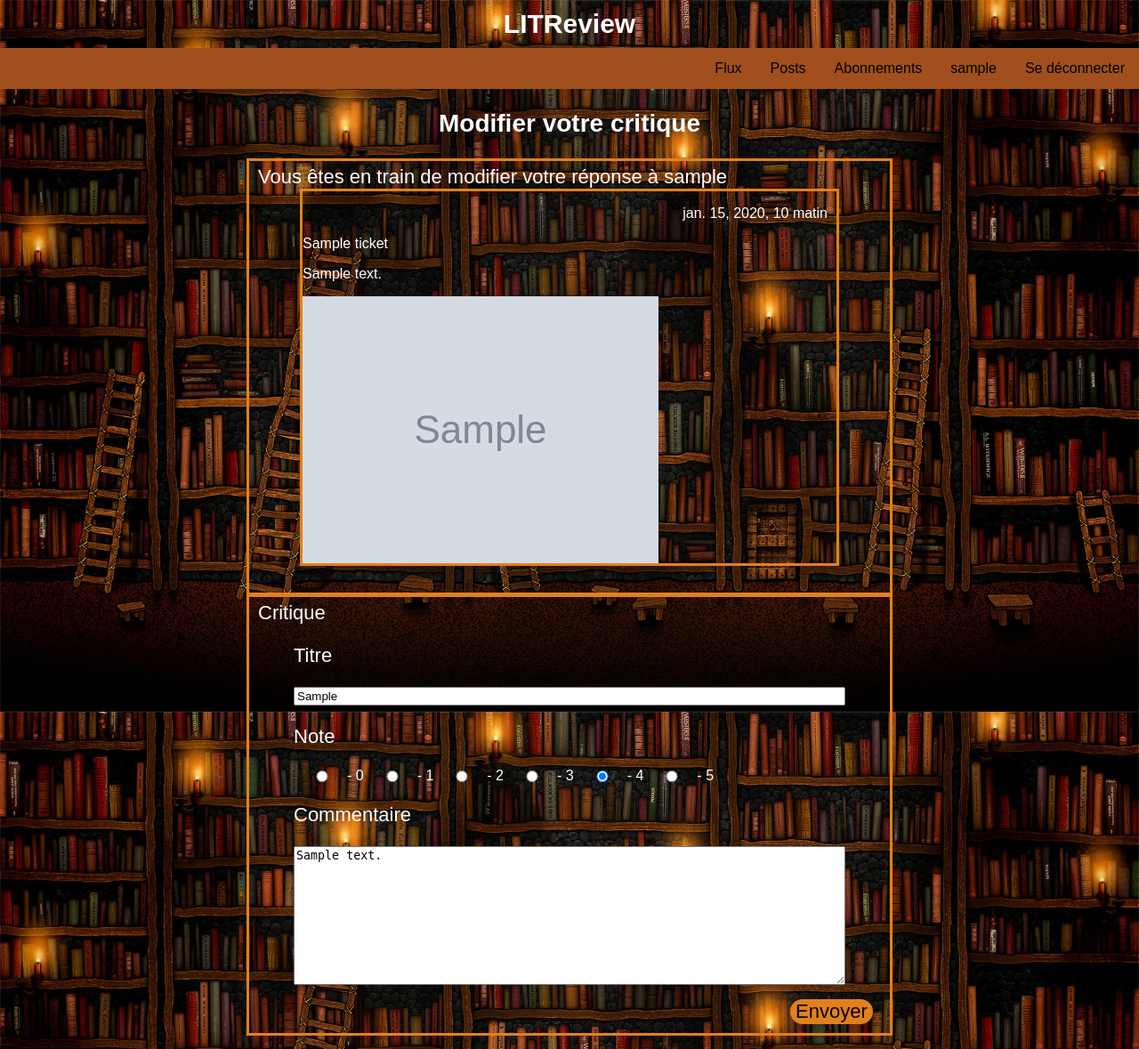
After one commit to Neurodium/P9-LITReview, a Django app: page /edit_review/1 in a window 1280 px wide. The commit adds this page. Shown: the whole page at 89% size. Run offline with Django 3.2, Linux system fonts and the light colour scheme; a user stored in the database is signed in; tables that the repository leaves empty hold one stand-in row (values such as "Sample post"); grey boxes marked "Sample" are stand-in pictures.

Commit message:
views edit and delete

```diff
--- a/litreview/litreview/urls.py
+++ b/litreview/litreview/urls.py
@@ -41,6 +41,10 @@ urlpatterns = [
     path('review/', reviews.views.ReviewView.as_view(), name='review'),
     path('review/<int:ticket_id>', reviews.views.ReviewTicketView.as_view(), name='review_ticket'),
     path('abonnements/', reviews.views.SubscribeView.as_view(), name='abonnements'),
+    path('edit_ticket/<int:ticket_id>', reviews.views.edit_ticket, name='edit_ticket'),
+    path('delete_ticket/<int:ticket_id>', reviews.views.delete_ticket, name='delete_ticket'),
+    path('edit_review/<int:ticket_id>', reviews.views.edit_review, name='edit_review'),
+    path('delete_review/<int:ticket_id>', reviews.views.delete_review, name='delete_review'),
 ]
 if settings.DEBUG:
     urlpatterns += static(
--- a/litreview/reviews/forms.py
+++ b/litreview/reviews/forms.py
@@ -1,16 +1,19 @@
 from django import forms
 from .models import Ticket, Review
-from django.utils.safestring import mark_safe
 
 class SubscribeForm(forms.Form):
     username = forms.CharField(max_length=63, label='Nom d’utilisateur')
 
 
 class TicketForm(forms.ModelForm):
+
     class Meta:
         model = Ticket
         fields = ['title', 'description', 'image']
 
+
+class DeleteTicketForm(forms.Form):
+    delete_ticket = forms.BooleanField(widget=forms.HiddenInput, initial=True)
 
 REVIEW_RATINGS =(
     ("0", "- 0"),
@@ -23,6 +26,7 @@ REVIEW_RATINGS =(
 
 class ReviewForm(forms.ModelForm):
     rating = forms.ChoiceField(choices=REVIEW_RATINGS, widget=forms.RadioSelect)
+
     class Meta:
         model = Review
         fields = ['headline', 'rating', 'body']
--- a/litreview/reviews/models.py
+++ b/litreview/reviews/models.py
@@ -1,7 +1,6 @@
 from django.db import models
 from authentication.models import User
 from django.core.validators import MaxValueValidator, MinValueValidator
-from PIL import Image
 
 # Create your models here.
 class Ticket(models.Model):
@@ -14,15 +13,6 @@ class Ticket(models.Model):
 
     def __str__(self):
         return str(self.title)
-
-    def resize_image(self):
-        image = Image.open(self.image)
-        image.thumbnail(self.IMAGE_MAX_SIZE)
-        image.save(self.image.path)
-
-    def save(self, *args, **kwargs):
-        super().save(*args, **kwargs)
-        self.resize_image()
 
 
 class Review(models.Model):
--- a/litreview/reviews/static/reviews/style_reviews.css
+++ b/litreview/reviews/static/reviews/style_reviews.css
@@ -141,13 +141,12 @@ div.follower_user_name {
 }
 
 .img_ticket {
-    height: 350px;
-    width: 250px;
+    height: 300px;
 }
 
 .img {
-   width: 100%;
-   height: auto;
+   width: auto;
+   height: 100%;
 }
 
 ul#id_rating {
--- /dev/null
+++ b/litreview/reviews/templates/reviews/edit_review.html
@@ -0,0 +1,37 @@
+{% extends 'base.html' %}
+{% load static %}
+{% block extrahead %}
+<link rel="stylesheet" href="{% static 'reviews/style_reviews.css' %}">
+{% endblock %}
+{% block content %}
+    <h2>Modifier votre critique</h2>
+            <form method="post">
+                {% csrf_token %}
+                <div class="creation_block">
+                    <div class="head_block">Vous êtes en train de modifier votre réponse à {{ ticket.user }}</div>
+                    <div class="feed ticket_reviewed">
+                        <p class="time">{{ ticket.time_created }}</p>
+                        <p>{{ ticket.title }}</p>
+                        <p>{{ ticket.description }}</p>
+                        {% if ticket.image != '' %}
+                        <div class="img_ticket">
+                            <img src="../images/{{ ticket.image }}" class="img"></img>
+                        </div>
+                        {% endif %}
+                    </div>
+                </div>
+                <div class="creation_block">
+                    <div class="head_block">Critique</div>
+                        <p class="titre">Titre</p>
+                        <p class="ticket">{{ edit_form.headline }}</p>
+                        <p class="titre">Note</p>
+                        <p>{{ edit_form.rating }}</p><br>
+                        <p class="titre">Commentaire</p>
+                        <p class="ticket">{{ edit_form.body }}</p>
+                        <input name="edit_review" type="hidden">
+                        <button type="submit" class="submit_button ticket_button">Envoyer</button>
+                    </div>
+                <p>{{ message }}</p>
+                 </div>
+            </form>
+{% endblock content %}
--- a/litreview/reviews/templates/reviews/home.html
+++ b/litreview/reviews/templates/reviews/home.html
@@ -22,11 +22,11 @@
             <p>{{ ticket.description }}</p>
             {% if ticket.image != '' %}
             <div class="img_ticket">
-                <img src="../images/{{ ticket.image }}" class="img"</img>
+                <img src="../images/{{ ticket.image }}" class="img"></img>
             </div>
             {% endif %}
             {% if review == 'No' %}
-                    <a href="{% url 'review_ticket' ticket_id=ticket.id %}" class="button review">Demander une critique</a>
+                    <a href="{% url 'review_ticket' ticket_id=ticket.id %}" class="button review">Créer une critique</a>
             {% endif %}
         {% else %}
             {% if ticket.user == request.user %}
@@ -54,7 +54,7 @@
                     <p>{{ ticket.ticket.description }}</p>
                     {% if ticket.ticket.image != '' %}
                     <div class="img_ticket">
-                        <img src="../images/{{ ticket.ticket.image }}" class="img"</img>
+                        <img src="../images/{{ ticket.ticket.image }}" class="img"></img>
                     </div>
                     {% endif %}
                 </div>
--- a/litreview/reviews/templates/reviews/posts.html
+++ b/litreview/reviews/templates/reviews/posts.html
@@ -20,6 +20,7 @@
                 <img src="../images/{{ ticket.image }}" class="img"</img>
             </div>
             {% endif %}
+            <a href="{% url 'edit_ticket' ticket_id=ticket.id %}" class="button review">Modifier</a><a href="{% url 'delete_ticket' ticket_id=ticket.id %}" class="button review">Supprimer</a>
             {% else %}
             <p>Vous avez publié une critique</p>
             <p class="time">{{ ticket.time_created }}</p>
@@ -46,6 +47,7 @@
                 </div>
                 {% endif %}
                 </div>
+                <a href="{% url 'edit_review' ticket_id=ticket.ticket.id %}" class="button review">Modifier</a><a href="{% url 'delete_review' ticket_id=ticket.ticket.id %}" class="button review">Supprimer</a>
             {% endif %}
         </div>
         {% endfor %}
--- a/litreview/reviews/templates/reviews/review.html
+++ b/litreview/reviews/templates/reviews/review.html
@@ -34,7 +34,7 @@
             <form method="post">
                 {% csrf_token %}
                 <div class="creation_block">
-                    <div class="head_block">Vous êtes en train de poster une réponse à</div>
+                    <div class="head_block">Vous êtes en train de poster une réponse à {{ ticket.user }} </div>
                     <div class="feed ticket_reviewed">
                         <p class="time">{{ ticket.time_created }}</p>
                         <p>{{ ticket.title }}</p>
--- a/litreview/reviews/views.py
+++ b/litreview/reviews/views.py
@@ -1,6 +1,6 @@
 from django.contrib.auth.decorators import login_required
 from django.contrib.auth.mixins import LoginRequiredMixin
-from django.shortcuts import render
+from django.shortcuts import render, get_object_or_404, redirect
 from django.views.generic import View
 from .models import UserFollows, Ticket, Review
 from authentication.models import User
@@ -44,10 +44,69 @@ def posts(request):
     all_tickets = sorted(chain(user_tickets, user_reviews),
                          key=lambda instance: instance.time_created,
                          reverse=True)
-    message=''
-    return render(request, 'reviews/posts.html', context={'tickets': all_tickets,
-                                                         'message': message})
+    return render(request, 'reviews/posts.html', context={'tickets': all_tickets})
 
+
+@login_required
+def edit_ticket(request, ticket_id):
+    ticket = get_object_or_404(Ticket, id=ticket_id)
+    if request.user == ticket.user:
+        edit_form = forms.TicketForm(instance=ticket)
+        message = ''
+        if request.method == 'POST':
+            if 'edit_ticket' in request.POST:
+                edit_form = forms.TicketForm(request.POST, request.FILES, instance=ticket)
+                if edit_form.is_valid():
+                    modified_ticket = edit_form.save(commit=False)
+                    modified_ticket.user = request.user
+                    modified_ticket.save()
+                    return redirect('posts')
+        return render(request, 'reviews/edit_ticket.html', context={'edit_form': edit_form,
+                                                                    'ticket': ticket})
+    else:
+        return redirect('home')
+
+@login_required
+def delete_ticket(request, ticket_id):
+    ticket = get_object_or_404(Ticket, id=ticket_id)
+    if request.user == ticket.user:
+        ticket.delete()
+        return redirect('posts')
+    else:
+        return redirect('home')
+
+
+@login_required
+def edit_review(request, ticket_id):
+    ticket = get_object_or_404(Ticket, id=ticket_id)
+    review = get_object_or_404(Review, ticket=ticket)
+    if request.user == review.user:
+        edit_form = forms.ReviewForm(instance=review)
+        if request.method == 'POST':
+            if 'edit_review' in request.POST:
+                edit_form = forms.ReviewForm(request.POST, instance=review)
+                if edit_form.is_valid():
+                    modified_review = edit_form.save(commit=False)
+                    modified_review.user = request.user
+                    modified_review.ticket = ticket
+                    modified_review.save()
+                    return redirect('posts')
+        return render(request, 'reviews/edit_review.html', context={'edit_form': edit_form,
+                                                                    'ticket': ticket,
+                                                                    'review': review})
+    else:
+        return redirect('home')
+
+
+@login_required
+def delete_review(request, ticket_id):
+    ticket = get_object_or_404(Ticket, id=ticket_id)
+    review = get_object_or_404(Review, ticket=ticket)
+    if request.user == review.user:
+        review.delete()
+        return redirect('posts')
+    else:
+        return redirect('home')
 
 
 class TicketView(LoginRequiredMixin, View):
@@ -93,10 +152,7 @@ class ReviewView(LoginRequiredMixin, View):
                 review.user = request.user
                 ticket.save()
                 review.save()
-                message = 'Votre ticket et critique ont été créés'
-                return render(request, self.template_name, context={'ticket_form': ticket_form,
-                                                                    'review_form': review_form,
-                                                                    'message': message})
+                return redirect('home')
 
 
 class ReviewTicketView(LoginRequiredMixin, View):
@@ -121,13 +177,7 @@ class ReviewTicketView(LoginRequiredMixin, View):
                 review.ticket = ticket
                 review.user = request.user
                 review.save()
-                message = "Votre critique a été créée"
-
-        else:
-            message = "Une critique a déjà été écrite pour ce livre"
-        return render(request, self.template_name, context={'review_form': review_form,
-                                                            'message': message})
-
+                return redirect('home')
 
 
 class SubscribeView(LoginRequiredMixin, View):
```
Also changed, not shown: litreview/reviews/templates/reviews/edit_ticket.html (added, +27 -0 lines), 1 other file.
